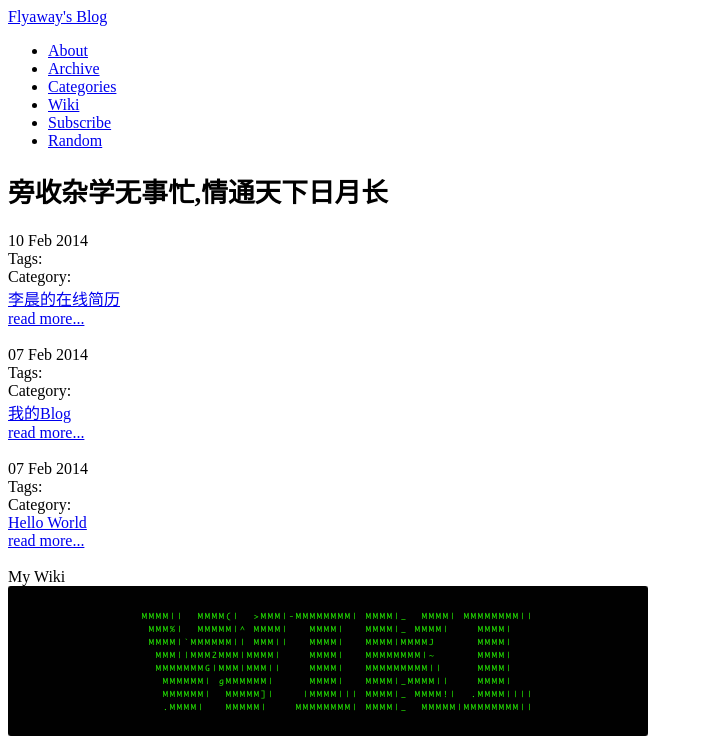
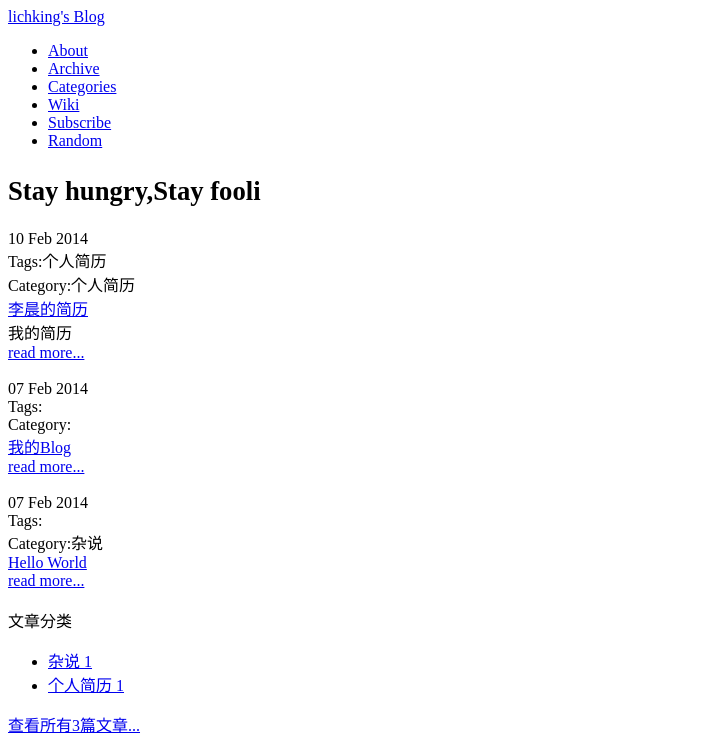
Before and after one commit to lichking1201/lichking1201.github.io, a Jekyll site: the page built from index.md, in a window 1280 px wide. Shown: the top 743 px of the page, without its empty margins (0-703 px from the left). Built offline with Jekyll 4.4.1, drawn with Linux system fonts in a browser that asks for light colours; nearby versions of some CDN libraries; library files that are not in the unit come from our copies; comment, search, counter and statistics services are not loaded; some of the changed text lies outside the part shown.

Commit message:
some update

```diff
--- a/_config.yml
+++ b/_config.yml
@@ -13,12 +13,12 @@ markdown: kramdown
 # Themes are encouraged to use these universal variables
 # so be sure to set them if your theme uses them.
 #
-title : Flyaway's Blog
-tagline: 旁收杂学无事忙,情通天下日月长
+title : lichking's Blog
+tagline: Stay hungry,Stay fooli
 author :
-  name : Flyaway
-  email : flyaway1217@gmail.com
-  github : flyaway1217
+  name : Lichking
+  email : lichking1201@sina.com
+  github : lichking
   twitter :
   feedburner :
 
@@ -30,7 +30,6 @@ author :
 # Else if you are pushing to username.github.com, replace with your username.
 # Finally if you are pushing to a GitHub project page, include the project name at the end.
 #
-production_url : http://zhouyichu.com
 # All Jekyll-Bootstrap specific configurations are namespaced into this hash
 #
 JB :
--- a/_posts/2014-2-10-myResume.md
+++ b/_posts/2014-2-10-myResume.md
@@ -1,6 +1,11 @@
 ---
-layout: default
-title: 李晨的在线简历
+layout: post
+time: 2014-02-10
+title: 李晨的简历
+category: 个人简历
+keywords: 个人简历
+tags: 个人简历
+description: 我的简历
 ---
 
 ##基本信息
--- a/index.md
+++ b/index.md
@@ -1,7 +1,7 @@
 ---
 layout: page
-title: Flyaway's Blog
-description: "Flyaway的博客"
+title: lichking's Blog
+description: "Coder lichking"
 ---
 <div class="row" id="home-page">
 <article class="span8">
@@ -30,10 +30,7 @@ description: "Flyaway的博客"
 
 
 <aside class="span4 ">
-<div class="side-bar">My Wiki</div>
-<a href="http://wiki.zhouyichu.com">
-<img class="wiki_img" src="assets/themes/flying/images/wiki_logo.png" title="My Wiki"/>
-</a>
+
   <div class="side-bar">文章分类</div>
   <div>
 	<ul class="tag_box">
```
Also changed, not shown: _posts/2014-2-7-justsaysay.html (+4 -5 lines).
